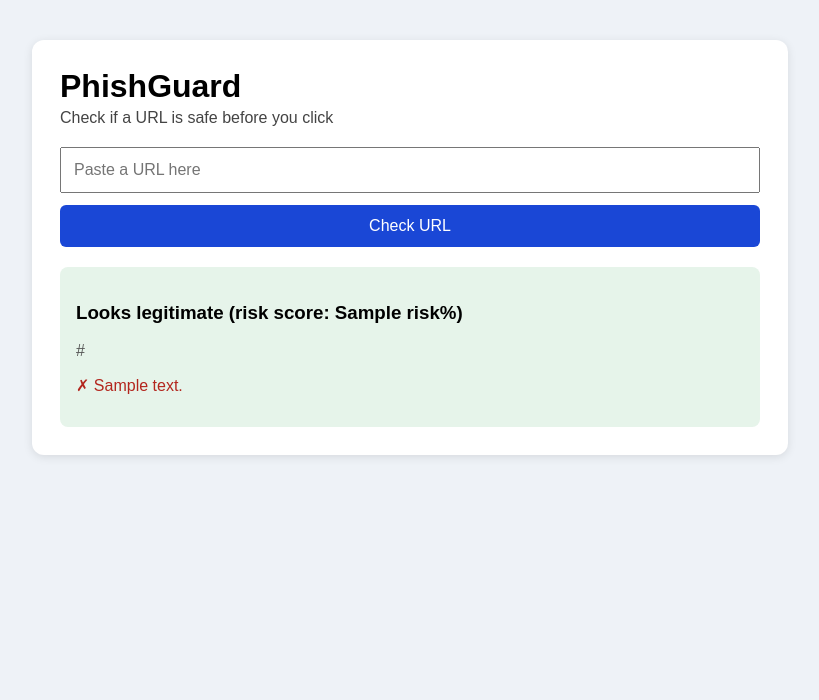
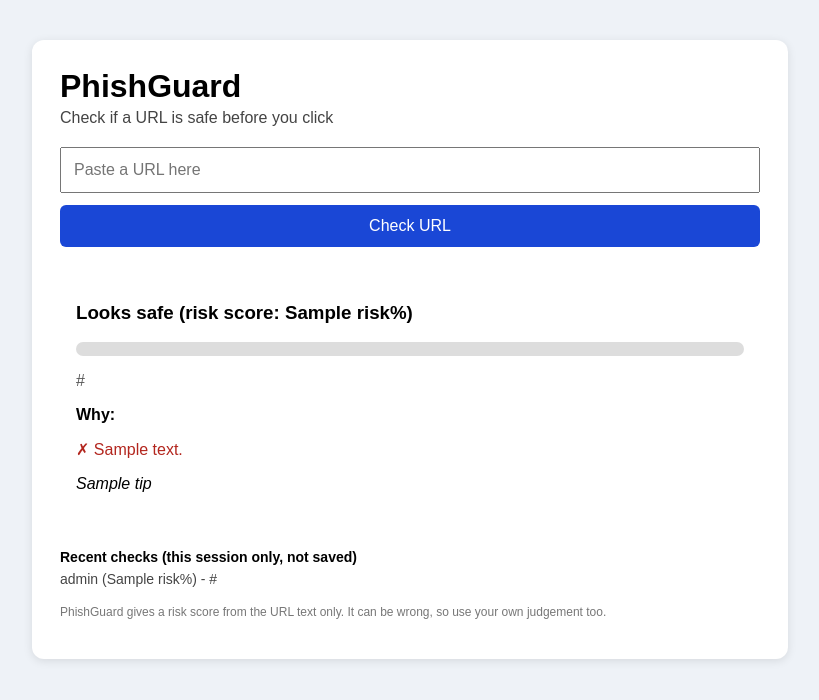
Before and after one commit to AdvikaBakore/Python_Mini_Project_Phishguard, a Flask app: template templates/index.html in a window 1280 px wide. Shown: the top 700 px of the page, without its empty margins (230-1049 px from the left). Run offline with Flask 3, Linux system fonts and the light colour scheme; the template is opened without the code that fills it: most values are stand-ins (such as "Sample title", 1, 10 or a date in 2020); parts of the project's set-up code (start-up, migrations or seed data) failed here and were passed over.

Commit message:
Update page with risk levels, reasons and recent checks.

```diff
--- a/templates/index.html
+++ b/templates/index.html
@@ -13,8 +13,19 @@
     button { width: 100%; margin-top: 12px; padding: 12px; font-size: 16px; color: #fff;
              background: #1a47d6; border: none; border-radius: 6px; cursor: pointer; }
     .result { margin-top: 20px; padding: 16px; border-radius: 8px; }
-    .good { background: #e6f4ea; }
-    .bad { background: #fce8e6; }
+    .Safe { background: #e6f4ea; }
+    .Suspicious { background: #fff4e0; }
+    .Dangerous { background: #fce8e6; }
+    .bar { height: 14px; background: #ddd; border-radius: 7px; overflow: hidden; margin: 8px 0 14px; }
+    .fill { height: 100%; }
+    .Safe .fill { background: #1e7e34; }
+    .Suspicious .fill { background: #e08a00; }
+    .Dangerous .fill { background: #b3261e; }
+    .tip { font-style: italic; margin-top: 12px; }
+    .hist { margin-top: 24px; font-size: 14px; }
+    .hist h4 { margin: 0 0 6px; }
+    .hist p { margin: 3px 0; color: #444; word-break: break-all; }
+    .note { margin-top: 18px; font-size: 12px; color: #777; }
     .url { color: #555; word-break: break-all; }
     .ok { color: #1e7e34; }
     .warn { color: #b3261e; }
@@ -30,17 +41,30 @@
     </form>
 
     {% if result %}
-    <div class="result {{ 'bad' if result.is_phishing else 'good' }}">
+    <div class="result {{ result.level }}">
       <h3>
-        {% if result.is_phishing %}Phishing detected{% else %}Looks legitimate{% endif %}
+        {% if result.level == 'Dangerous' %}Dangerous: likely phishing{% elif result.level == 'Suspicious' %}Suspicious: be careful{% else %}Looks safe{% endif %}
         (risk score: {{ result.risk }}%)
       </h3>
+      <div class="bar"><div class="fill" style="width: {{ result.risk }}%"></div></div>
       <p class="url">{{ result.url }}</p>
+      <p><b>Why:</b></p>
       {% for ok, text in result.signals %}
         <p class="{{ 'ok' if ok else 'warn' }}">{{ '✓' if ok else '✗' }} {{ text }}</p>
       {% endfor %}
+      <p class="tip">{{ result.tip }}</p>
     </div>
     {% endif %}
+
+    {% if history %}
+    <div class="hist">
+      <h4>Recent checks (this session only, not saved)</h4>
+      {% for url, risk, level in history %}
+        <p>{{ level }} ({{ risk }}%) - {{ url }}</p>
+      {% endfor %}
+    </div>
+    {% endif %}
+    <p class="note">PhishGuard gives a risk score from the URL text only. It can be wrong, so use your own judgement too.</p>
   </div>
 </body>
 </html>
```
